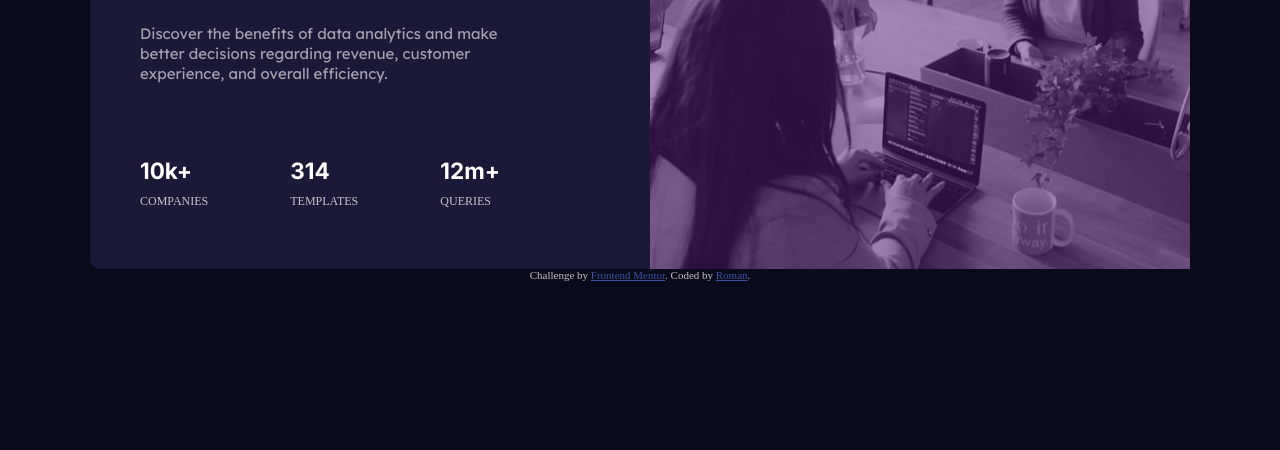
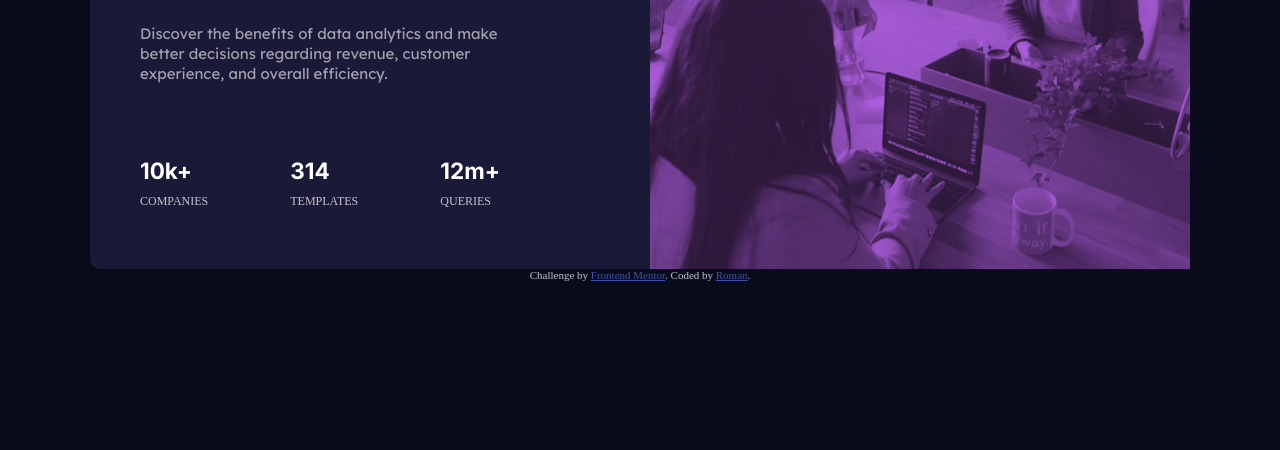
Before and after one commit to romanbyczk/stats-preview-card, a plain HTML site: page index.html in a window 1280 px wide. Shown: the part 350-800 px from the top of the page. Drawn offline with Linux system fonts and the light colour scheme.

Commit message:
Changed image effect to mix blend mode

```diff
--- a/index.html
+++ b/index.html
@@ -44,7 +44,6 @@
 
     <div class="stats-preview-card__image-wrapper">
       <img class="stats-preview-card__image" alt="work place" src="images/image-header.jpg">
-      <div class="stats-preview-card__image-after"></div>
     </div>
   </main>
 
--- a/style.scss
+++ b/style.scss
@@ -12,7 +12,6 @@ $small-mobile-breakpoint: 576px;
     --main-background: hsl(233, 47%, 7%);
     --card-background: hsl(244, 38%, 16%);
     --accent: hsl(277, 64%, 61%);
-    --accent-dark: hsl(277, 64%, 30%);
 
     /* ### Neutral */
     --main-heading: hsl(0, 0%, 100%);
@@ -145,23 +144,22 @@ body {
     }
 
     &__image-wrapper {
-        position: relative;
+        background-color: var(--accent);
+
+        @media screen and (max-width: $mobile-breakpoint) {
+            border-radius: 10px 10px 0 0;
+        }
     }
 
     &__image {
         width: clamp(400px, 50vw, 540px);
         height: 100%;
+        mix-blend-mode: multiply;
+        opacity: 75%;
 
         @media screen and (max-width: $mobile-breakpoint) {
             width: 100%;
         }
-    }
-
-    &__image-after {
-        position: absolute;
-        inset: 0;
-        background-color: var(--accent-dark);
-        opacity: .5;
     }
 }
 
```
Also changed, not shown: style.css.
